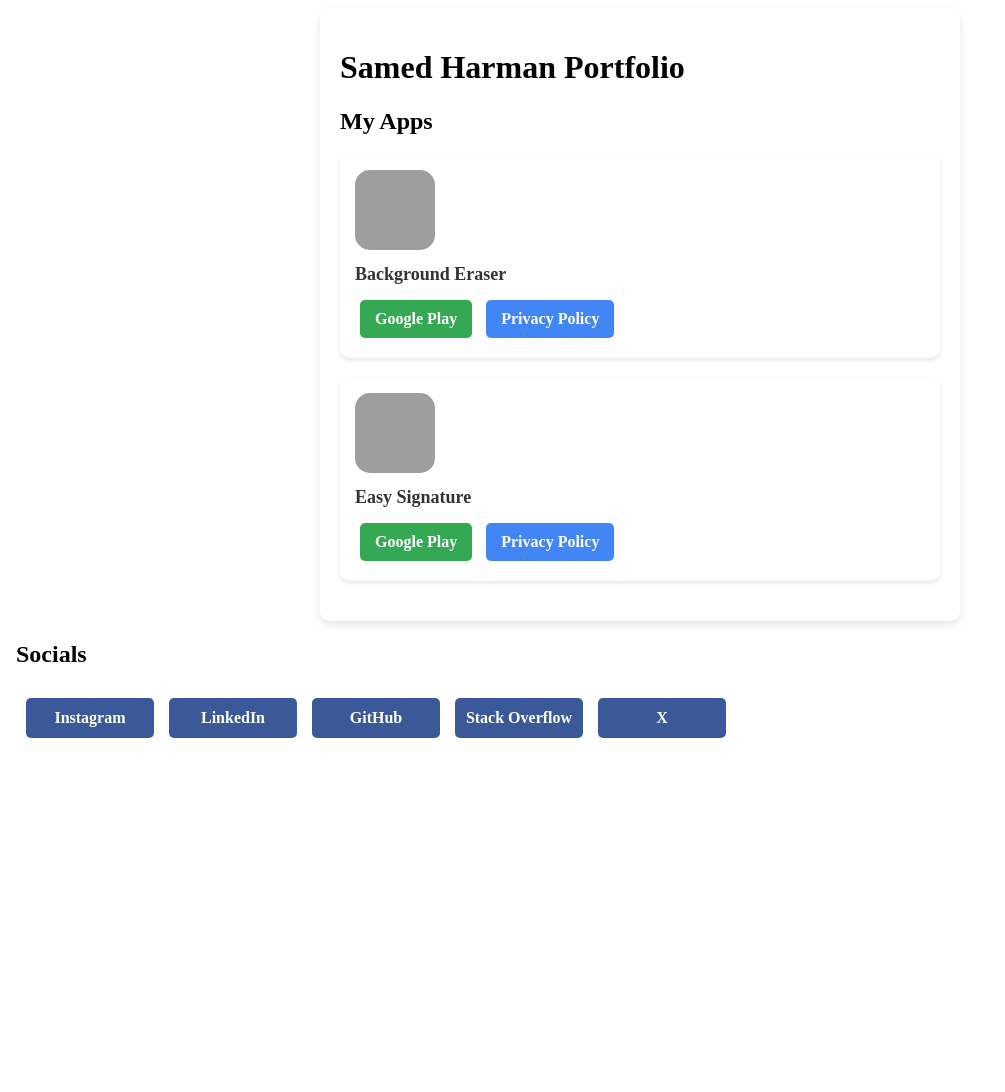
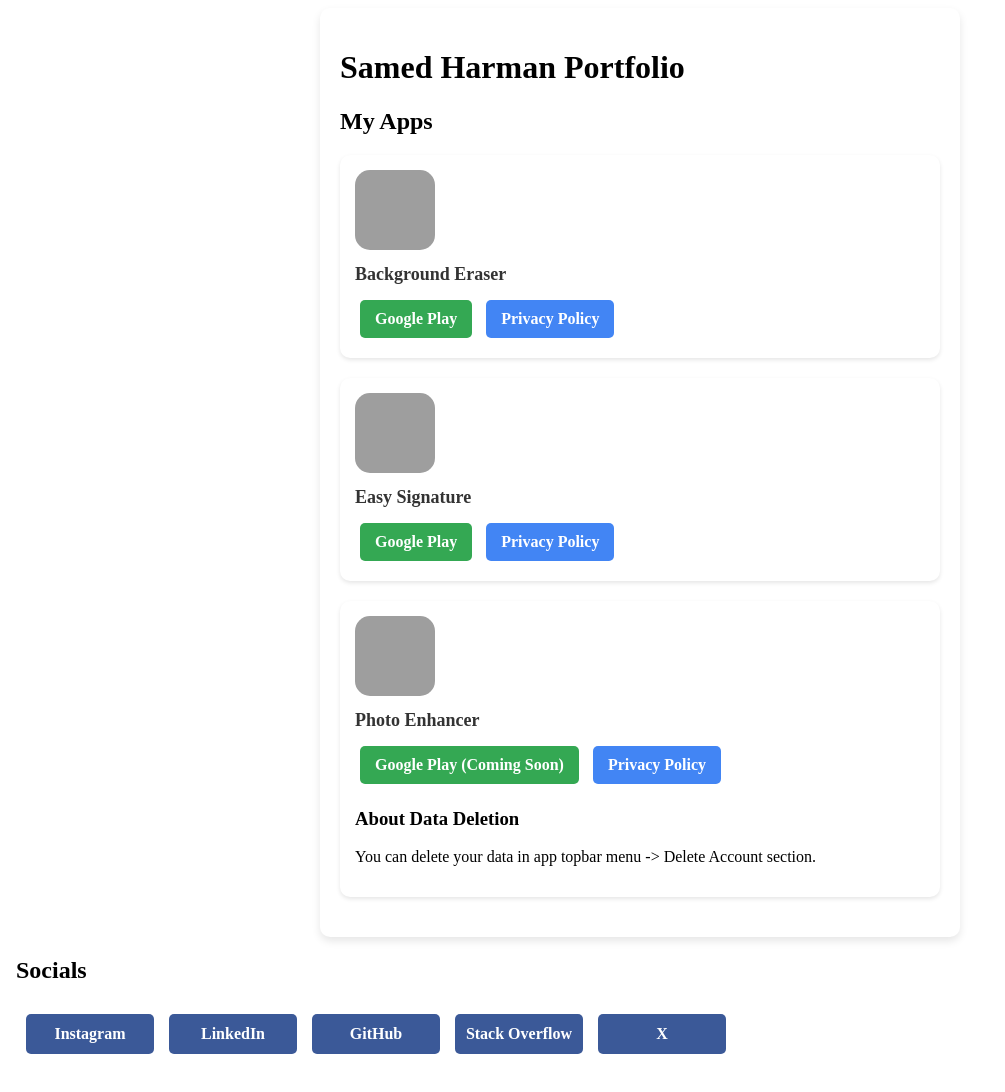
Before and after one commit to SamedHrmn/SamedHrmn.github.io, a plain HTML site: page index.html in a window 1280 px wide. Shown: the whole page, without its empty margins (0-1005 px from the left). Before the commit the page ends 833 px from the top, so only its background shows below. Drawn offline with Linux system fonts and the light colour scheme; grey boxes are pictures that could not be loaded.

Commit message:
add data deletion section for photo enhancer

```diff
--- a/index.html
+++ b/index.html
@@ -83,6 +83,21 @@
             </div>
         </div>
 
+        <div class="app">
+            <img src="https://github.com/user-attachments/assets/photo_enhancer_logo.png" alt="Photo Enhancer">
+            <h2>Photo Enhancer</h2>
+            <div class="buttons">
+                <a href="" class="google-play" target="_blank">Google Play (Coming Soon)</a>
+                <a href="https://samedhrmn.github.io/privacy-policies/photo-enhancer-privacy-policy.html" class="privacy-policy" target="_blank">Privacy Policy</a>
+            </div>
+
+
+            <section>
+                <h3>About Data Deletion</h3>
+                <p>You can delete your data in app topbar menu -> Delete Account section.</p>
+            </section>
+        </div>
+
     </div>
 
     <object style="width: 100%; height: auto; overflow: auto; min-height: 200px; justify-content: center;" data="my-socials.html" type="text/html"></object>
```
